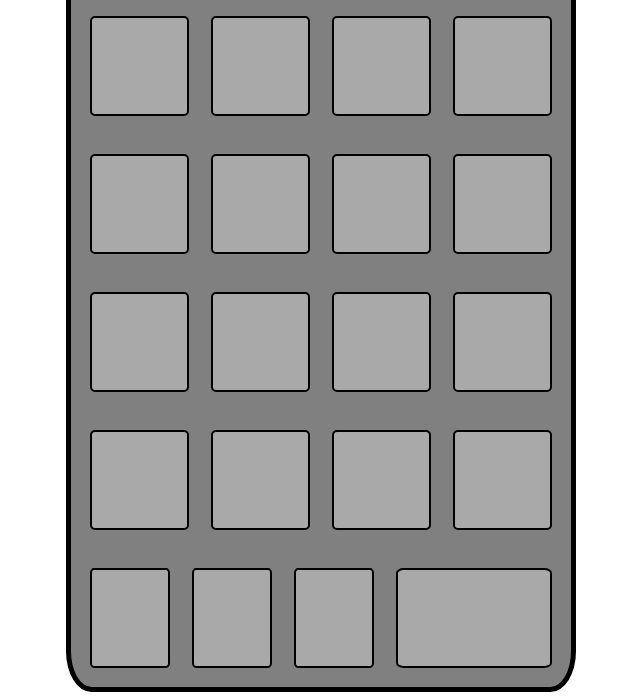
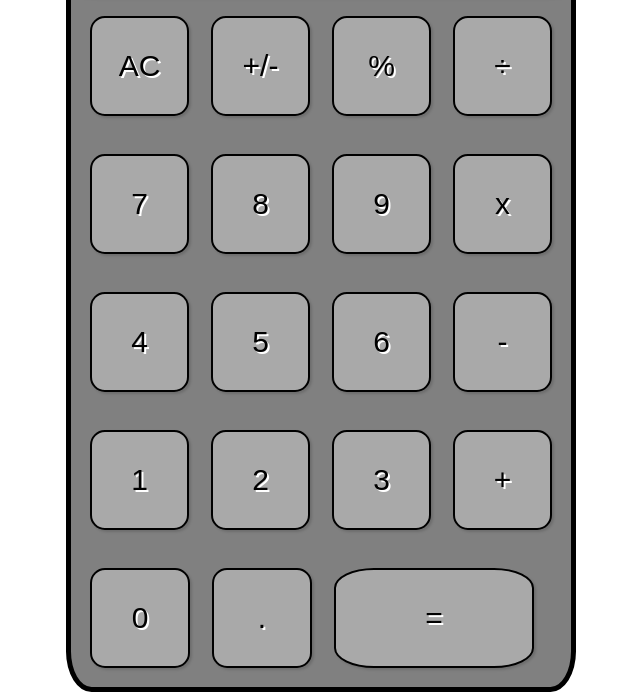
Before and after one commit to ConnerKT/CalculatorApp, a plain HTML site: page index.html in a window 1280 px wide. Shown: the part 206-906 px from the top of the page, without its empty margins (319-959 px from the left). Drawn offline with Linux system fonts and the light colour scheme.

Commit message:
Fixed Styling
Added depth into the styling and added button labels

```diff
--- a/index.html
+++ b/index.html
@@ -21,34 +21,33 @@
                 10101010
             </div>
             <div class="row1">
-                <button></button>
-                <button></button>
-                <button></button>
-                <button></button>
+                <button>AC</button>
+                <button>+/-</button>
+                <button>%</button>
+                <button>÷</button>
             </div>
             <div class="row2">
-                <button></button>
-                <button></button>
-                <button></button>
-                <button></button>
+                <button>7</button>
+                <button>8</button>
+                <button>9</button>
+                <button>x</button>
             </div>
             <div class="row3">
-                <button></button>
-                <button></button>
-                <button></button>
-                <button></button>
+                <button>4</button>
+                <button>5</button>
+                <button>6</button>
+                <button>-</button>
             </div>
             <div class="row4">
-                <button></button>
-                <button></button>
-                <button></button>
-                <button></button>
+                <button>1</button>
+                <button>2</button>
+                <button>3</button>
+                <button>+</button>
             </div>
             <div class="row5">
-                <button></button>
-                <button></button>
-                <button></button>
-                <button></button>
+                <button>0</button>
+                <button>.</button>
+                <button>=</button>
             </div>
         </div>
     </div>
--- a/style.css
+++ b/style.css
@@ -28,6 +28,7 @@
     text-align: center;
     font-size:70px;
     font-family: 'OPTI Calculator', sans-serif;
+    box-shadow: rgba(0, 0, 0, 0.15) 1.95px 1.95px 2.6px;
 }
 .row1, .row2, .row3, .row4, .row5 {
     display:flex;
@@ -38,45 +39,61 @@
     width:100px;
     height:100px;
     margin:11px;
-    border-radius: 5%;
+    border-radius: 15%;
     border: 2px solid black;
     background-color: darkgray;
+    font-size:30px;
+    text-shadow:2px 2px white;
+    box-shadow: rgba(0, 0, 0, 0.15) 1.95px 1.95px 2.6px;
 
 }
 .row2 button {
     width:100px;
     height:100px;
     margin:11px;
-    border-radius: 5%;
+    border-radius: 15%;
     border: 2px solid black;
     background-color: darkgray;
+    font-size:30px;
+    text-shadow:2px 2px white;
+    box-shadow: rgba(0, 0, 0, 0.15) 1.95px 1.95px 2.6px;
 }
 .row3 button {
     width:100px;
     height:100px;
     margin:11px;
-    border-radius: 5%;
+    border-radius: 15%;
     border: 2px solid black;
     background-color: darkgray;
+    font-size:30px;
+    text-shadow:2px 2px white;
+    box-shadow: rgba(0, 0, 0, 0.15) 1.95px 1.95px 2.6px;
 }
 .row4 button {
     width:100px;
     height:100px;
     margin:11px;
-    border-radius: 5%;
+    border-radius: 15%;
     border: 2px solid black;
     background-color: darkgray;
+    font-size:30px;
+    text-shadow:2px 2px white;
+    box-shadow: rgba(0, 0, 0, 0.15) 1.95px 1.95px 2.6px;
 }
 .row5 button {
     width:100px;
     height:100px;
     margin:11px;
-    border-radius: 5%;
+    border-radius: 15%;
     border: 2px solid black;
     background-color: darkgray;
+    font-size:30px;
+    text-shadow:2px 2px white;
+    box-shadow: rgba(0, 0, 0, 0.15) 1.95px 1.95px 2.6px;
 
 }
 .row5 button:last-child {
     width:200px;
+    border-radius: 20%;
 
 }
```
